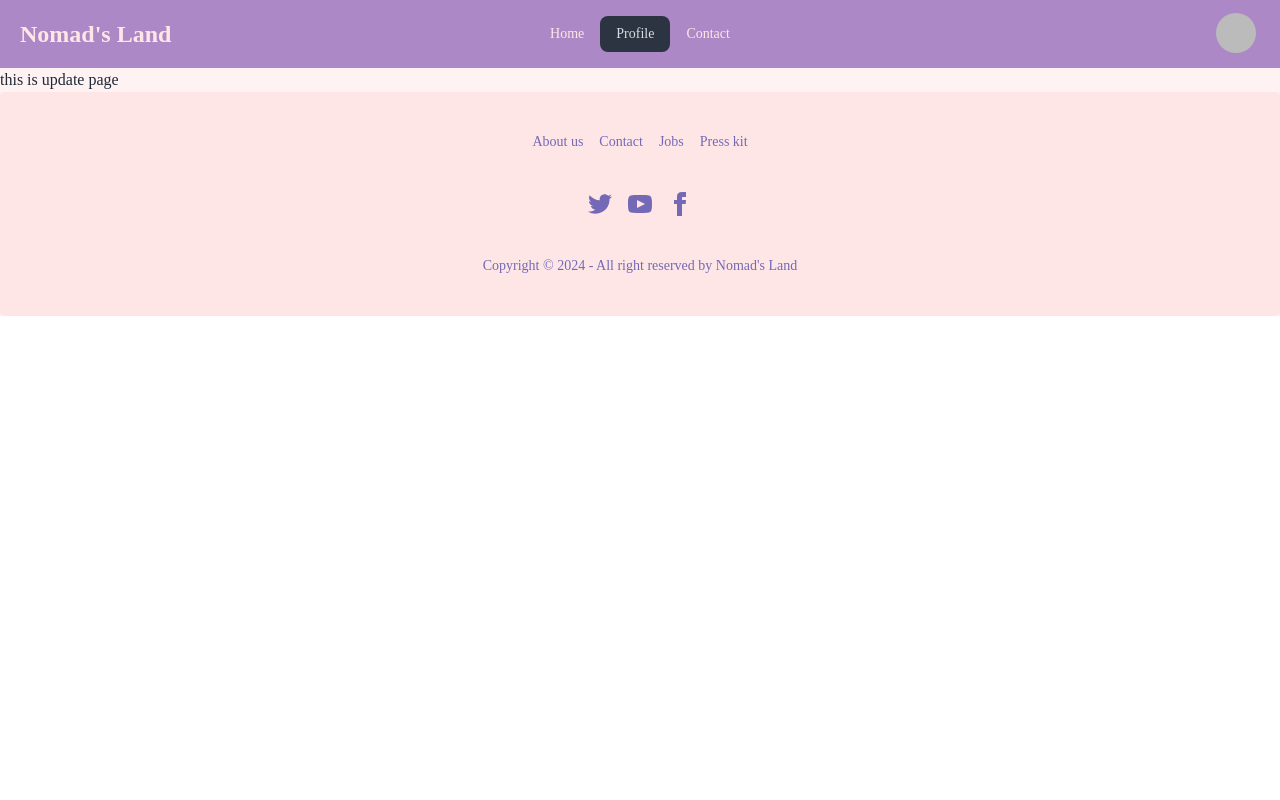
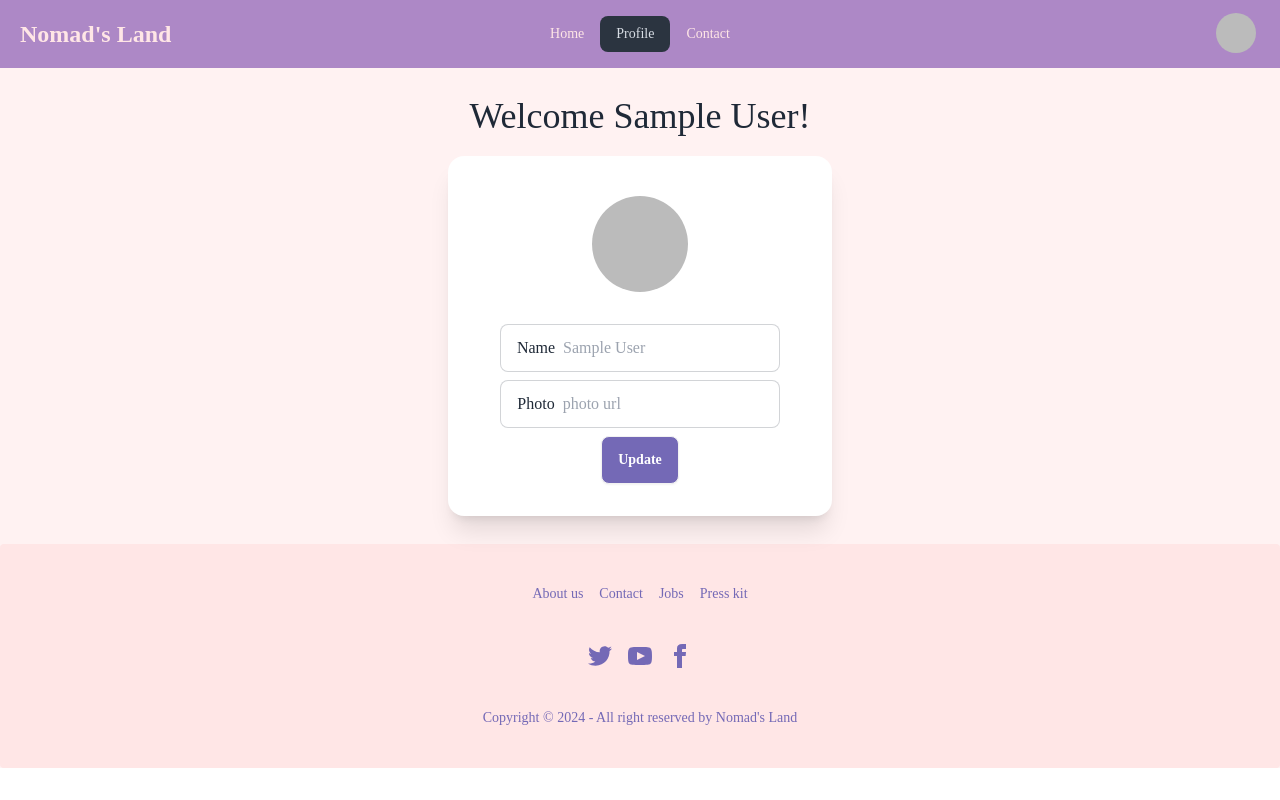
Before and after one commit to Rza-O/nomads-land-ecoadventure-react-full-assignment, a React (Vite) app: page /profile/update in a window 1280 px wide. Built offline with nearby package versions, Linux system fonts and the light colour scheme; no server answers; sample sign-in values are in the browser's storage; a web font is replaced by a local one.

Commit message:
added the update profile route and the content

```diff
--- a/src/Components/Navbar.jsx
+++ b/src/Components/Navbar.jsx
@@ -69,6 +69,12 @@ const Navbar = () => {
                         <ul
                             tabIndex={0}
                             className="menu menu-sm dropdown-content text-Tertiary bg-primary rounded-box z-[10] mt-3 w-52 p-2 shadow">
+                            <li>
+                                <Link to='/profile/update' className="justify-between">
+                                    Update Profile
+                                    <span className="badge">New</span>
+                                </Link>
+                            </li>
                             <li><Link onClick={handleLogOut}>Logout</Link></li>
                         </ul>
                     </div>
--- a/src/Pages/Profile.jsx
+++ b/src/Pages/Profile.jsx
@@ -22,7 +22,7 @@ const Profile = () => {
 
                     <p>Email: {email}</p>
                     <div className="card-actions">
-                        <Link to='/profile/update'><button className="btn btn-primary">Update profile</button></Link>
+                        <Link to='/profile/update'><button className="btn bg-Tertiary hover:bg-optional text-white">Update profile</button></Link>
                     </div>
                 </div>
             </div>
--- a/src/Pages/UpdateProfile.jsx
+++ b/src/Pages/UpdateProfile.jsx
@@ -1,9 +1,42 @@
+import { useContext } from "react";
+import { AuthContext } from "../Context/AuthProvider";
+import { Link } from "react-router-dom";
 
 
 const UpdateProfile = () => {
+    const { user, updateUserProfile } = useContext(AuthContext);
+    const { displayName, photoURL } = user
+    console.log(user);
+
+    const handleUpdateBtn = () => {
+        console.log('hello');
+    }
+
     return (
-        <div>
-            this is update page
+        <div className=" my-7 flex flex-col justify-center items-center gap-5">
+            <h1 className="text-4xl text-center">Welcome {displayName}!</h1>
+            <div className="card bg-base-100 w-96 shadow-xl">
+                <figure className="px-10 pt-10">
+                    <img
+                        src={photoURL}
+                        alt="Shoes"
+                        className="rounded-full" />
+                </figure>
+                <div className="card-body items-center text-center">
+
+                    <label className="input input-bordered flex items-center gap-2">
+                        Name
+                        <input type="text" className="grow" placeholder={displayName} />
+                    </label>
+                    <label className="input input-bordered flex items-center gap-2">
+                        Photo
+                        <input type="text" className="grow" placeholder='photo url' />
+                    </label>
+                    <div className="card-actions">
+                        <Link to='/profile/update'><button onClick={handleUpdateBtn} className="btn bg-Tertiary hover:bg-optional text-white">Update</button></Link>
+                    </div>
+                </div>
+            </div>
         </div>
     );
 };
```
